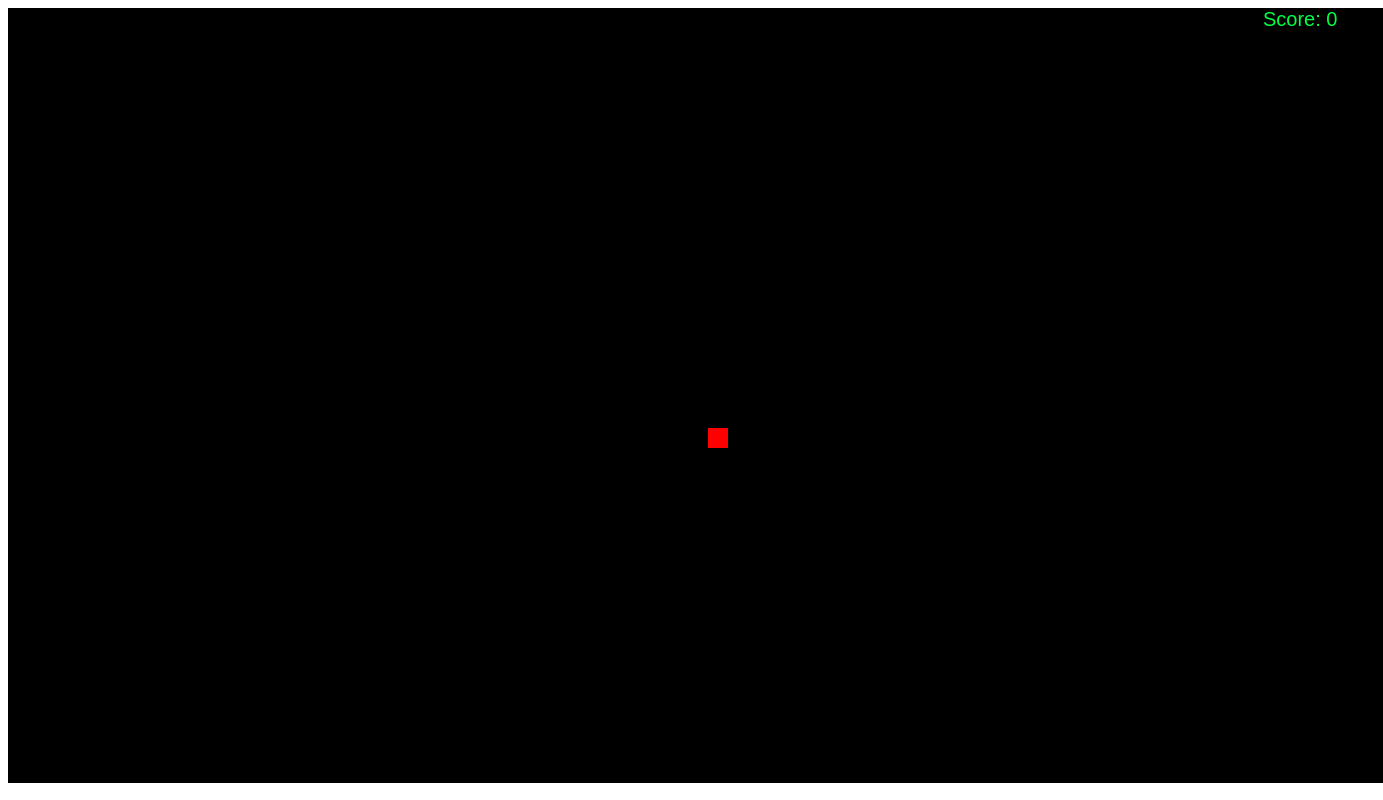
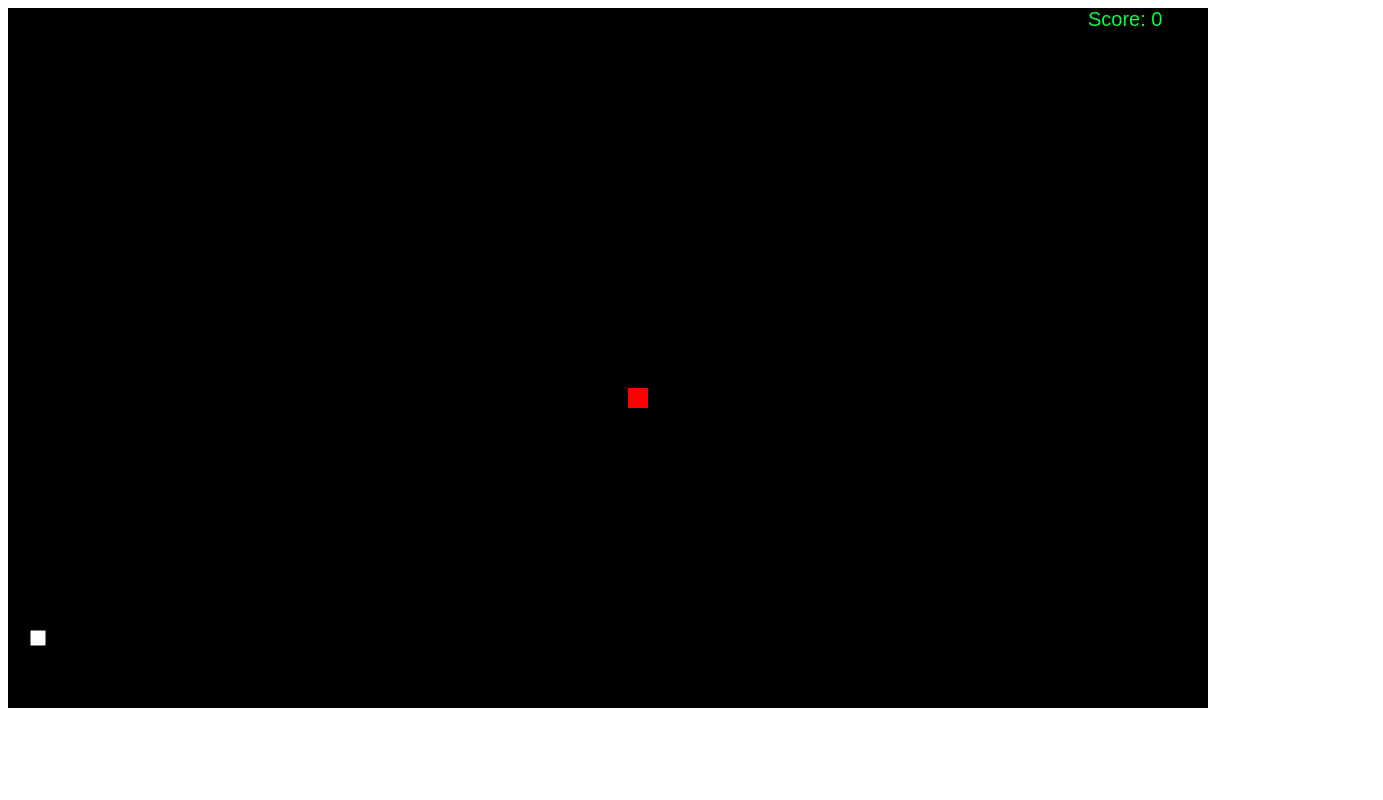
Before and after one commit to Naglivers/Cobrinha, a website: page index.html in a window 1280 px wide. Shown: the whole page, 1383 px wide, since content can reach past the window. Drawn offline with Linux system fonts and the light colour scheme.

Commit message:
Update index.html

```diff
--- a/index.html
+++ b/index.html
@@ -7,7 +7,7 @@
     <title>Joguinho da Cobra</title>
 </head>
 <body>
-    <canvas id="canvas" width="1375" height="775"></canvas>
+    <canvas id="canvas" width="1200" height="700"></canvas>
     <script src="snake.js"></script>
 </body>
 </html>
```
